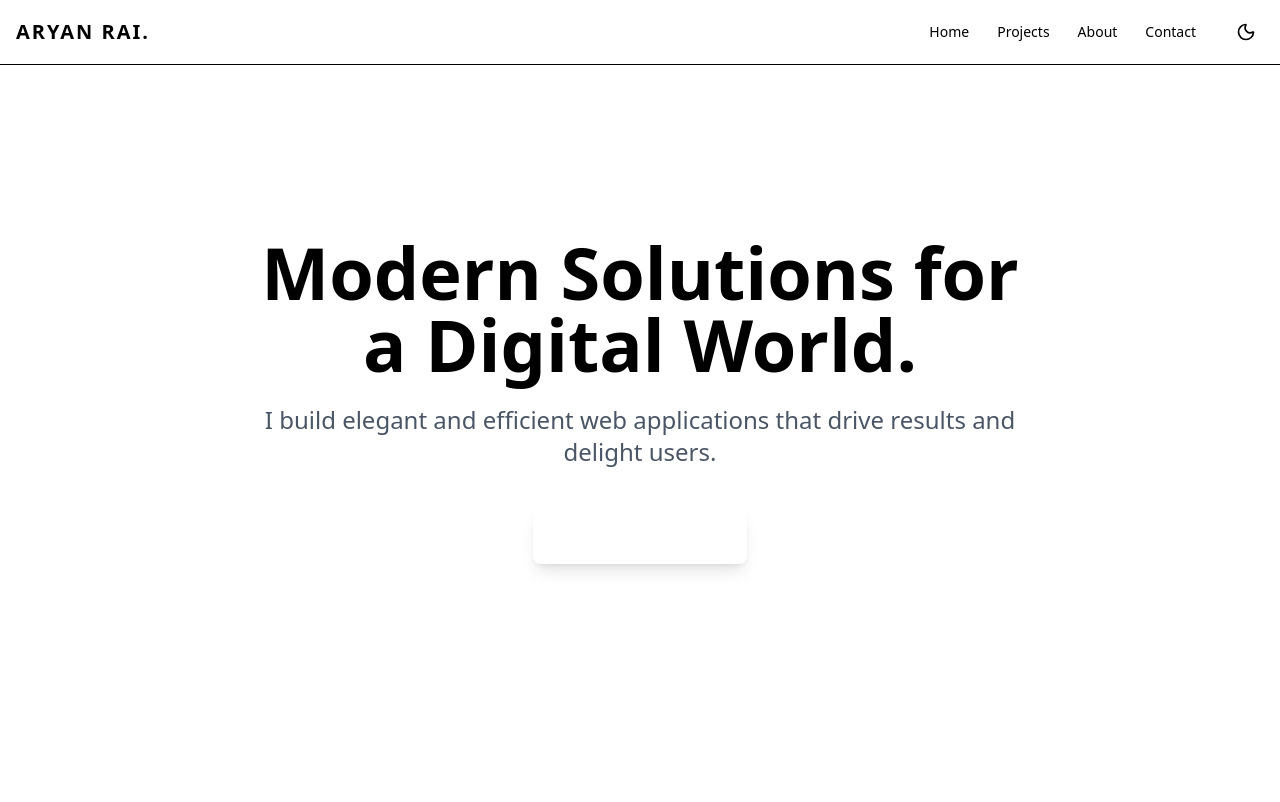
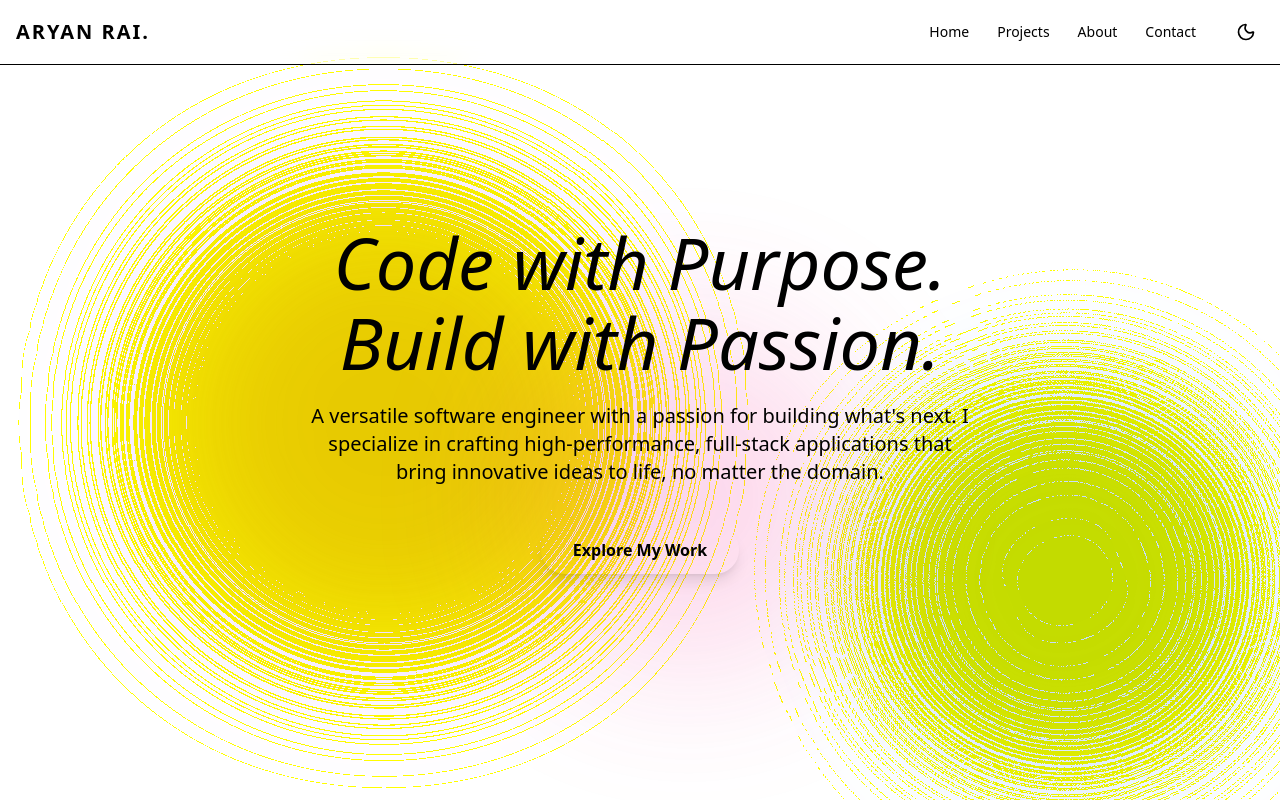
Before and after one commit to aryanX23/personal-portfolio, a Next.js app: page / in a window 1280 px wide. Shown: the top 802 px of the page. Built offline with nearby package versions, Linux system fonts and the light colour scheme.

Commit message:
feat: adding hero section background animations and better design for sections

```diff
--- a/src/app/components/sections/Hero.tsx
+++ b/src/app/components/sections/Hero.tsx
@@ -1,87 +1,128 @@
 "use client";
 
 import React from "react";
-import { motion, Variants, Easing } from "framer-motion";
+import { motion } from "framer-motion";
 
-const Hero: React.FC = () => {
-  const headingVariants: Variants = {
-    hidden: { opacity: 0, y: 20 },
-    visible: {
-      opacity: 1,
-      y: 0,
-      transition: {
-        delay: 0.2, // Faster start
-        duration: 0.6,
-        ease: "easeOut" as Easing,
-      },
-    },
+const AuroraBackground = () => {
+	return (
+		<div aria-hidden="true" className="absolute inset-0 -z-10 overflow-hidden">
+			<div className="relative w-full h-full">
+				<motion.div
+					className="absolute top-0 left-0 w-96 h-96 bg-purple-500/40 dark:bg-purple-400/30 rounded-full opacity-70"
+					style={{
+						filter: "blur(60px)",
+					}}
+					animate={{
+						x: ["0%", "50%", "20%", "80%", "0%"],
+						y: ["0%", "60%", "40%", "80%", "0%"],
+						rotate: [0, 180, 360, 180, 0],
+						scale: [1, 1.2, 1, 1.1, 1],
+					}}
+					transition={{
+						duration: 25,
+						ease: "easeInOut",
+						repeat: Infinity,
+						repeatType: "mirror",
+					}}
+				/>
+
+				<motion.div
+					className="absolute bottom-0 right-0 w-96 h-96 bg-blue-500/40 dark:bg-blue-400/30 rounded-full opacity-70"
+					style={{
+						filter: "blur(60px)",
+					}}
+					animate={{
+						x: ["0%", "-50%", "-20%", "-80%", "0%"],
+						y: ["0%", "-60%", "-40%", "-80%", "0%"],
+						rotate: [0, -180, -360, -180, 0],
+						scale: [1, 1.1, 1.2, 1, 1],
+					}}
+					transition={{
+						duration: 20,
+						ease: "easeInOut",
+						repeat: Infinity,
+						repeatType: "mirror",
+						delay: 5,
+					}}
+				/>
+
+				<motion.div
+					className="absolute top-1/2 left-1/2 w-80 h-80 bg-pink-500/30 dark:bg-pink-400/20 rounded-full opacity-60"
+					style={{
+						filter: "blur(70px)",
+					}}
+					animate={{
+						x: ["-50%", "0%", "-50%"],
+						y: ["-50%", "50%", "-50%"],
+						scale: [1, 1.3, 1],
+					}}
+					transition={{
+						duration: 22,
+						ease: "easeInOut",
+						repeat: Infinity,
+						repeatType: "mirror",
+						delay: 2,
+					}}
+				/>
+			</div>
+		</div>
+	);
 };
 
-  const subheadingVariants: Variants = {
-    hidden: { opacity: 0, y: 20 },
-    visible: {
-      opacity: 1,
-      y: 0,
-      transition: {
-        delay: 0.5, // After heading
-        duration: 0.6,
-        ease: "easeOut" as Easing,
-      },
-    },
-  };
-
-  const ctaVariants: Variants = {
-    hidden: { opacity: 0, y: 20 },
-    visible: {
-      opacity: 1,
-      y: 0,
-      transition: {
-        delay: 0.8, // After subheading
-        duration: 0.6,
-        ease: "easeOut" as Easing,
-      },
-    },
-  };
-
+const Hero = () => {
 	return (
 		<section
 			id="hero"
-      className="min-h-screen flex flex-col items-center justify-center text-center bg-background dark:bg-dark-background text-foreground dark:text-dark-foreground p-6 overflow-hidden"
+			className="relative min-h-screen flex items-center justify-center bg-background text-foreground overflow-hidden"
 		>
-      <div className="z-10 relative max-w-3xl mx-auto"> {/* Max width for content */}
+			<AuroraBackground />
+
+			<div className="container mx-auto px-4 text-center z-10">
 				<motion.h1
-          initial="hidden"
-          animate="visible"
-          variants={headingVariants}
-          className="text-5xl sm:text-6xl md:text-7xl font-bold mb-6 text-foreground dark:text-dark-foreground" // Adjusted sizes and margin
+					initial={{ opacity: 0, y: 20 }}
+					animate={{ opacity: 1, y: 0 }}
+					transition={{ duration: 0.8, delay: 0.2, ease: "easeOut" }}
+					className="text-5xl font-script italic text-foreground sm:text-6xl md:text-7xl"
 				>
-          Modern Solutions for a Digital World.
+					<span className="block">Code with Purpose.</span>
+					<span className="block mt-2">Build with Passion.</span>
 				</motion.h1>
+
 				<motion.p
-          initial="hidden"
-          animate="visible"
-          variants={subheadingVariants}
-          className="text-lg sm:text-xl md:text-2xl text-gray-600 dark:text-gray-400 mb-10" // Adjusted sizes and margin
+					initial={{ opacity: 0, y: 20 }}
+					animate={{ opacity: 1, y: 0 }}
+					transition={{ duration: 0.8, delay: 0.4, ease: "easeOut" }}
+					className="mt-6 max-w-2xl mx-auto text-lg text-muted-foreground md:text-xl"
 				>
-          I build elegant and efficient web applications that drive results and delight users.
+					A versatile software engineer with a passion for building what&apos;s next.
+					I specialize in crafting high-performance, full-stack applications
+					that bring innovative ideas to life, no matter the domain.
 				</motion.p>
 
+				<motion.div
+					initial={{ opacity: 0, y: 20 }}
+					animate={{ opacity: 1, y: 0 }}
+					transition={{ duration: 0.8, delay: 0.6, ease: "easeOut" }}
+					className="mt-10"
+				>
 					<motion.button
-          initial="hidden"
-          animate="visible"
-          variants={ctaVariants}
-          whileHover={{ scale: 1.03, filter: "brightness(1.1)" }} // Subtle hover: slight scale and brightness
-          whileTap={{ scale: 0.97 }}
-          className="bg-brand-gradient text-white font-semibold py-3 px-8 sm:py-4 sm:px-10 rounded-lg shadow-lg transition-all duration-200 ease-in-out focus:outline-none focus:ring-2 focus:ring-offset-2 focus:ring-offset-background dark:focus:ring-offset-dark-background focus:ring-gradient-to" // Added focus states for both themes
+						whileHover={{
+							scale: 1.05,
+							y: -2,
+							boxShadow:
+								"0 20px 25px -5px rgba(0, 0, 0, 0.1), 0 10px 10px -5px rgba(0, 0, 0, 0.04)",
+						}}
+						whileTap={{ scale: 0.95 }}
+						className="font-semibold py-3 px-8 rounded-full transition-all duration-300 ease-in-out focus:outline-none focus:ring-2 focus:ring-offset-2 focus:ring-primary focus:ring-offset-background bg-primary text-primary-foreground shadow-lg shadow-primary/30 hover:shadow-xl hover:shadow-primary/40 dark:bg-transparent dark:border dark:border-primary-foreground dark:text-primary-foreground dark:hover:bg-primary-foreground dark:hover:text-background"
 						onClick={() => {
-            const projectsSection = document.getElementById("projects");
-            if (projectsSection) {
-              projectsSection.scrollIntoView({ behavior: "smooth" });
-            }
+							document
+								.getElementById("projects")
+								?.scrollIntoView({ behavior: "smooth" });
 						}}
 					>
 						Explore My Work
 					</motion.button>
+				</motion.div>
 			</div>
 		</section>
 	);
--- a/src/app/layout.tsx
+++ b/src/app/layout.tsx
@@ -1,6 +1,6 @@
 import type { Metadata, Viewport } from "next";
-// 1. Import Bodoni_Moda instead of Playfair_Display
-import { Manrope, Bodoni_Moda } from "next/font/google";
+// 1. Import the new Dancing_Script font
+import { Manrope, Bodoni_Moda, Dancing_Script } from "next/font/google";
 import "./globals.css";
 import { ThemeProvider } from "./components/ThemeProvider";
 import PageTransitionWrapper from "./components/PageTransitionWrapper";
@@ -12,15 +12,22 @@ const manrope = Manrope({
 	weight: ["300", "400", "500", "600", "700"],
 });
 
-// 2. Add the setup for the new Bodoni Moda font
+// Your existing Bodoni Moda font setup
 const bordoni = Bodoni_Moda({
 	subsets: ["latin"],
-	variable: "--font-bordoni", // A new variable for the font
+	variable: "--font-bordoni",
+	weight: ["400", "700"],
+});
+
+// 2. Add the setup for the new script font
+const dancingScript = Dancing_Script({
+	subsets: ["latin"],
+	variable: "--font-script",
 	weight: ["400", "700"],
 });
 
 export const metadata: Metadata = {
-	title: "Aryan Rai's Portfolio", // Updated title
+	title: "Aryan Rai's Portfolio",
 	description: "A showcase of my projects and skills.",
 };
 
@@ -40,7 +47,7 @@ export default function RootLayout({
 		// 3. Add the new font variable to the <html> tag
 		<html
 			lang="en"
-			className={`${manrope.variable} ${bordoni.variable}`}
+			className={`${manrope.variable} ${bordoni.variable} ${dancingScript.variable}`}
 			suppressHydrationWarning
 		>
 			<body className="antialiased font-sans bg-background text-foreground">
```
Lines whose indentation alone changed are shown as unchanged.
